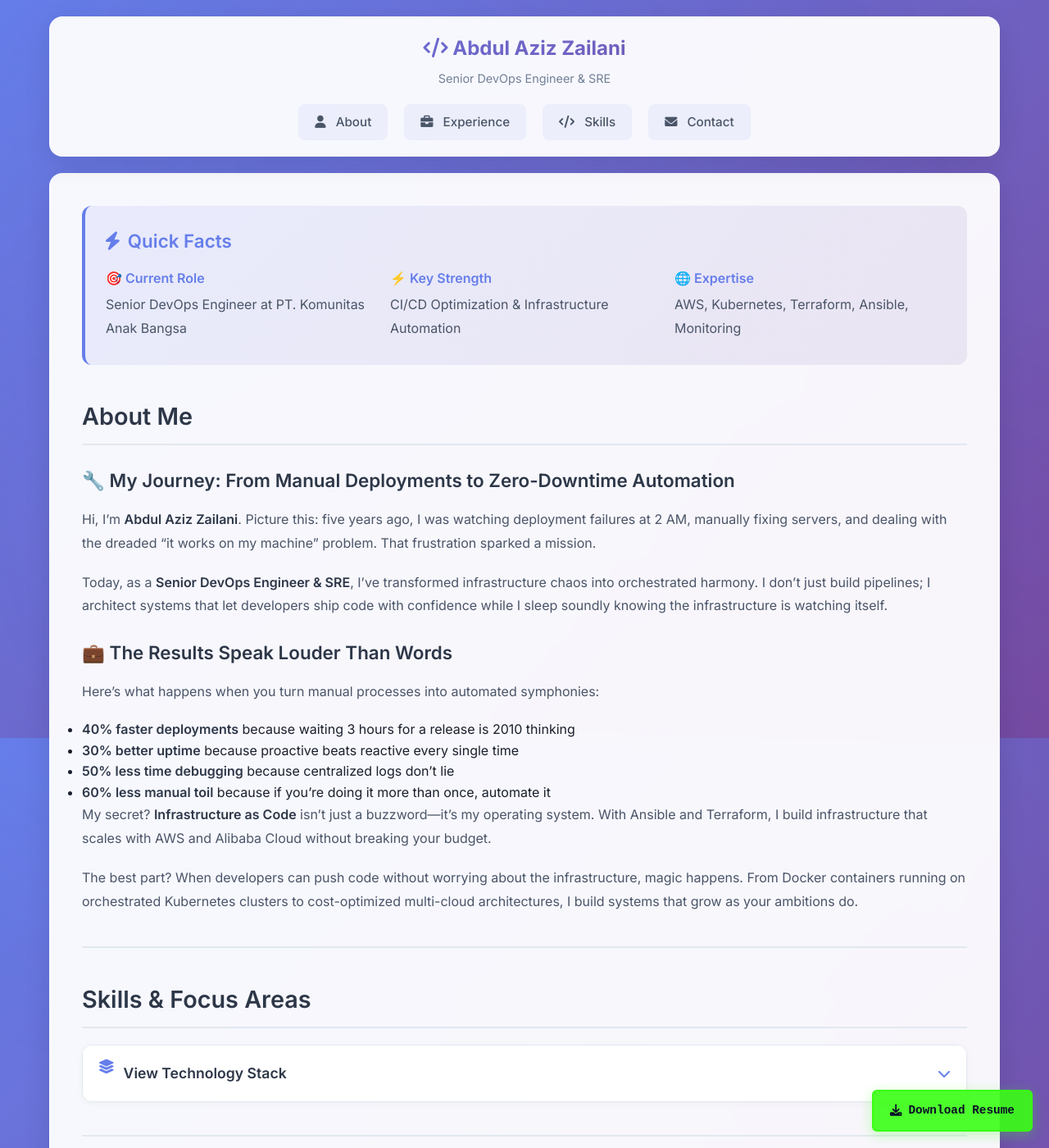
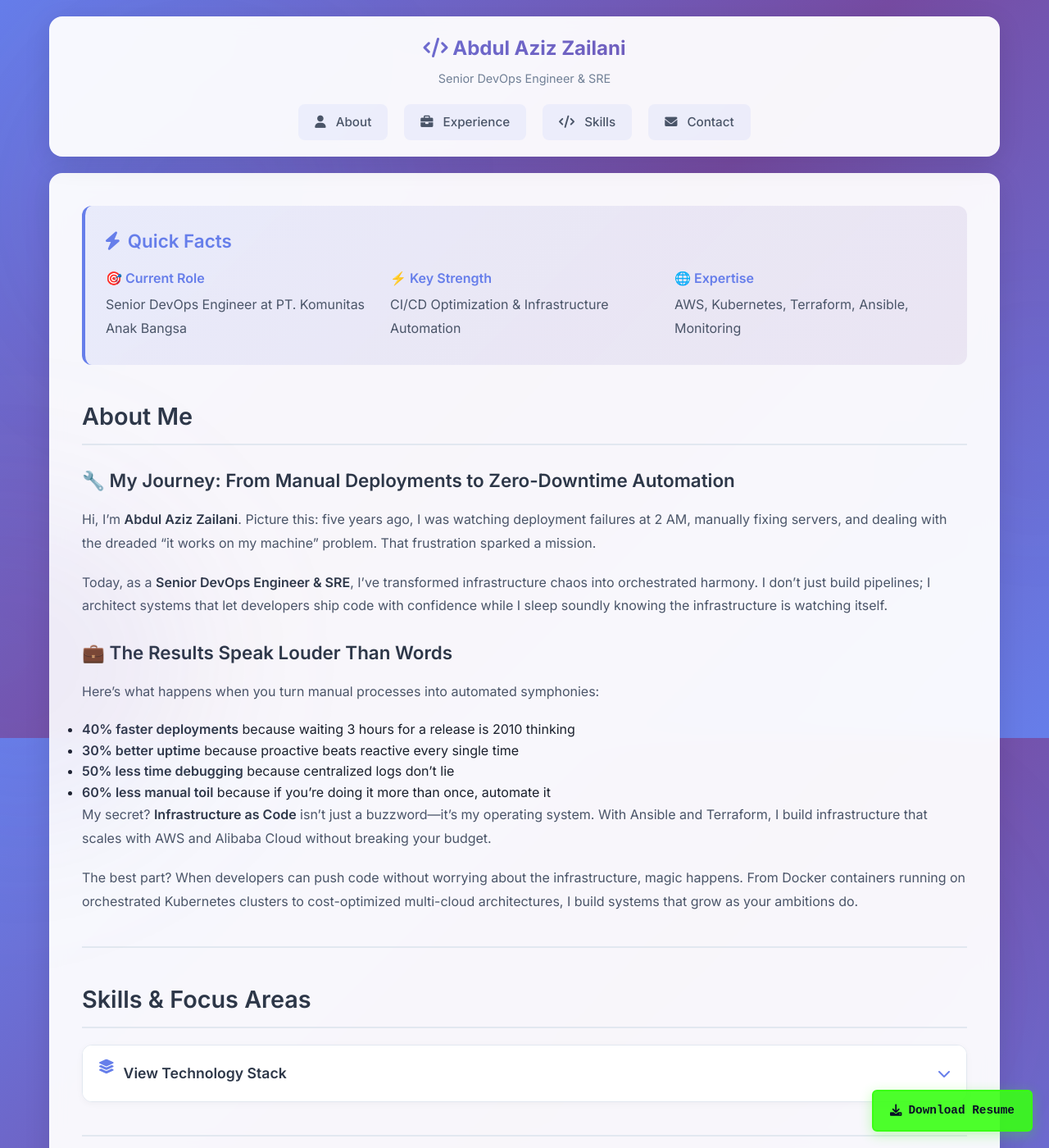
Before and after one commit to azizzailani/azizzailani.github.io, a Jekyll site: the page built from index.md, in a window 1280 px wide and 1400 px high. Shown: the whole window at 82% size. Built offline with Jekyll 4.4.1, drawn with Linux system fonts in a browser that asks for light colours.

Commit message:
feat: add abstract blob and gradient background animations

```diff
--- a/assets/css/style.css
+++ b/assets/css/style.css
@@ -14,7 +14,10 @@
 body {
   font-family: "Inter", -apple-system, BlinkMacSystemFont, "Segoe UI",
     sans-serif;
-  background: linear-gradient(135deg, #667eea 0%, #764ba2 100%);
+  background: linear-gradient(135deg, #667eea 0%, #764ba2 50%, #667eea 100%),
+    linear-gradient(90deg, rgba(102, 126, 234, 0.1) 0%, transparent 100%);
+  background-size: 200% 200%, 100% 100%;
+  background-position: 0% 0%, 0% 0%;
   background-attachment: fixed;
   color: #1a202c;
   margin: 0;
@@ -23,89 +26,157 @@
   padding: 0;
   overflow-x: hidden;
   position: relative;
+  animation: gradientShift 30s ease infinite;
 }
 
-/* Animated Background Particles */
+@keyframes gradientShift {
+  0%,
+  100% {
+    background-position: 0% 0%, 0% 0%;
+  }
+  50% {
+    background-position: 100% 100%, 0% 0%;
+  }
+}
+
+/* Abstract Background Blobs */
 body::before {
   content: "";
   position: fixed;
-  top: 0;
-  left: 0;
-  width: 100%;
-  height: 100%;
+  top: -100px;
+  left: -100px;
+  width: 500px;
+  height: 500px;
   background: radial-gradient(
-      circle at 20% 50%,
-      rgba(102, 126, 234, 0.15) 0%,
-      transparent 50%
-    ),
-    radial-gradient(
-      circle at 80% 80%,
-      rgba(118, 75, 162, 0.15) 0%,
-      transparent 50%
-    ),
-    radial-gradient(
-      circle at 40% 20%,
-      rgba(102, 126, 234, 0.1) 0%,
-      transparent 50%
-    );
+    circle,
+    rgba(102, 126, 234, 0.3),
+    transparent 70%
+  );
+  border-radius: 50%;
   pointer-events: none;
   z-index: 0;
-  animation: backgroundMove 20s ease-in-out infinite;
+  animation: blobMove1 20s ease-in-out infinite;
 }
 
-@keyframes backgroundMove {
+body::after {
+  content: "";
+  position: fixed;
+  bottom: -150px;
+  right: -100px;
+  width: 600px;
+  height: 600px;
+  background: radial-gradient(circle, rgba(118, 75, 162, 0.3), transparent 70%);
+  border-radius: 50%;
+  pointer-events: none;
+  z-index: 0;
+  animation: blobMove2 25s ease-in-out infinite;
+}
+
+/* Apply blur to abstract blobs */
+body::before,
+body::after {
+  filter: blur(80px);
+}
+
+@keyframes blobMove1 {
   0%,
   100% {
     transform: translate(0, 0) scale(1);
-    opacity: 1;
+    opacity: 0.3;
   }
   25% {
-    transform: translate(-20px, -20px) scale(1.05);
-    opacity: 0.9;
+    transform: translate(100px, 100px) scale(1.2);
+    opacity: 0.4;
   }
   50% {
-    transform: translate(20px, 20px) scale(0.95);
-    opacity: 0.85;
+    transform: translate(50px, 150px) scale(0.9);
+    opacity: 0.35;
   }
   75% {
-    transform: translate(-10px, 10px) scale(1.02);
-    opacity: 0.95;
+    transform: translate(150px, 50px) scale(1.1);
+    opacity: 0.4;
   }
 }
 
-/* Floating particles */
-body::after {
+@keyframes blobMove2 {
+  0%,
+  100% {
+    transform: translate(0, 0) scale(1);
+    opacity: 0.3;
+  }
+  33% {
+    transform: translate(-100px, -50px) scale(1.1);
+    opacity: 0.4;
+  }
+  66% {
+    transform: translate(50px, -100px) scale(0.95);
+    opacity: 0.35;
+  }
+}
+
+/* Add more abstract background layers */
+.container::before {
   content: "";
   position: fixed;
-  top: 0;
-  left: 0;
-  width: 100%;
-  height: 100%;
-  background-image: radial-gradient(2px 2px at 20% 30%, white, transparent),
-    radial-gradient(2px 2px at 60% 70%, white, transparent),
-    radial-gradient(1px 1px at 50% 50%, white, transparent),
-    radial-gradient(1px 1px at 80% 10%, white, transparent),
-    radial-gradient(2px 2px at 90% 40%, white, transparent),
-    radial-gradient(1px 1px at 33% 60%, white, transparent),
-    radial-gradient(3px 3px at 10% 80%, white, transparent),
-    radial-gradient(1px 1px at 70% 20%, white, transparent);
-  background-size: 200% 200%;
-  background-position: 0% 0%;
+  top: 20%;
+  right: -200px;
+  width: 400px;
+  height: 400px;
+  background: radial-gradient(
+    circle,
+    rgba(102, 126, 234, 0.2),
+    transparent 70%
+  );
+  border-radius: 50%;
   pointer-events: none;
   z-index: 0;
-  opacity: 0.3;
-  animation: particleFloat 30s ease-in-out infinite;
+  filter: blur(60px);
+  animation: blobMove3 30s ease-in-out infinite;
 }
 
-@keyframes particleFloat {
-  0% {
-    background-position: 0% 0%;
+@keyframes blobMove3 {
+  0%,
+  100% {
+    transform: translate(0, 0) scale(1);
+    opacity: 0.2;
   }
   50% {
-    background-position: 100% 100%;
+    transform: translate(-50px, 100px) scale(1.1);
+    opacity: 0.3;
   }
+}
+
+/* Abstract geometric shapes */
+.container::after {
+  content: "";
+  position: fixed;
+  bottom: 30%;
+  left: -150px;
+  width: 350px;
+  height: 350px;
+  background: linear-gradient(
+    135deg,
+    rgba(118, 75, 162, 0.25),
+    rgba(102, 126, 234, 0.25)
+  );
+  border-radius: 40% 60% 60% 40% / 60% 30% 70% 40%;
+  pointer-events: none;
+  z-index: 0;
+  filter: blur(70px);
+  animation: geometricPulse 15s ease-in-out infinite;
+}
+
+@keyframes geometricPulse {
+  0%,
   100% {
-    background-position: 0% 0%;
+    transform: rotate(0deg) scale(1);
+    border-radius: 40% 60% 60% 40% / 60% 30% 70% 40%;
+    opacity: 0.25;
+  }
+  50% {
+    transform: rotate(180deg) scale(1.2);
+    border-radius: 60% 40% 40% 60% / 40% 70% 30% 60%;
+    opacity: 0.3;
   }
 }
 
```
